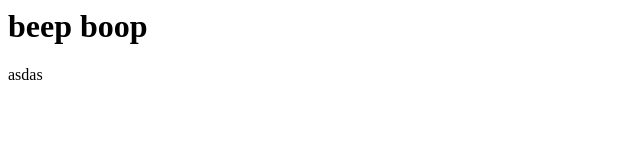
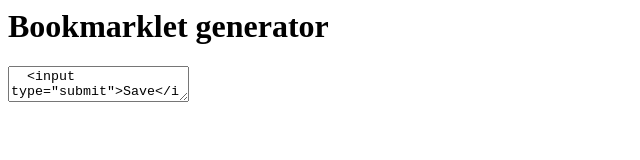
Before and after one commit to dimak/demo, a plain HTML site: page index.html in a window 1280 px wide. Shown: the whole page, without its empty margins (0-640 px from the left). Drawn offline with Linux system fonts and the light colour scheme.

Commit message:
Update index.html

```diff
--- a/index.html
+++ b/index.html
@@ -1,6 +1,11 @@
 <script>
+location.search
   console.log('hi');
 </script>
 
-<h1>beep boop</h1>
-asdas
+<h1>Bookmarklet generator</h1>
+
+<form>
+  <textarea name="script" />
+  <input type="submit">Save</input>
+</form>
```
